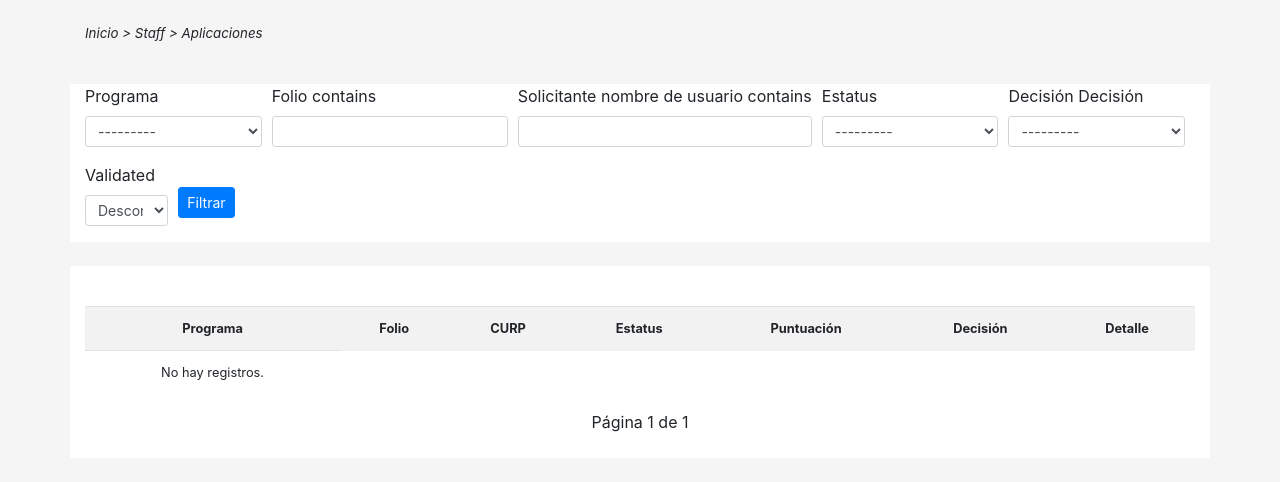
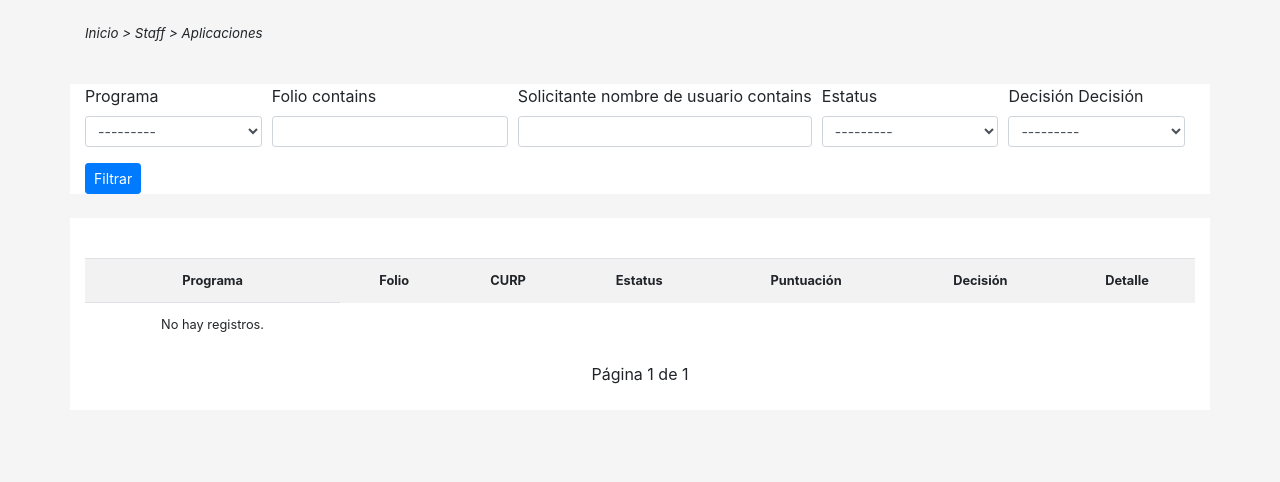
Before and after one commit to carlos7ags/scholarships-manager, a Django app: page /staff/applications in a window 1280 px wide. Shown: the part 71-553 px from the top of the page. Run offline with Django 4.2, Linux system fonts and the light colour scheme; the visitor is signed in with stand-in values (Sample User, id 1); data that the repository does not hold is empty; some libraries are stand-ins or nearby versions.

Commit message:
remove validated filter

```diff
--- a/reviews/filters.py
+++ b/reviews/filters.py
@@ -14,7 +14,6 @@ class ApplicationsFilter(django_filters.FilterSet):
     decision__decision = django_filters.ChoiceFilter(
         choices=Award.AWARD_STATUS,
     )
-    validated = django_filters.BooleanFilter(field_name="validated")
 
     class Meta:
         model = Application
--- a/reviews/templates/applications_list.html
+++ b/reviews/templates/applications_list.html
@@ -36,9 +36,6 @@
                         </div>
                         <div class="form-group col-sm-2 mb-0">
                             {{ filter.form.decision__decision|add_class:"form-control form-control-sm"|as_crispy_field }}
-                        </div>
-                        <div class="form-group col-sm-1 mb-0">
-                            {{ filter.form.validated|add_class:"form-control form-control-sm"|as_crispy_field }}
                         </div>
                         <div class="form-group col-sm-0.5 align-self-center text-right mb-0">
                             <button type="submit" class="btn btn-primary btn-sm">Filtrar</button>
```
